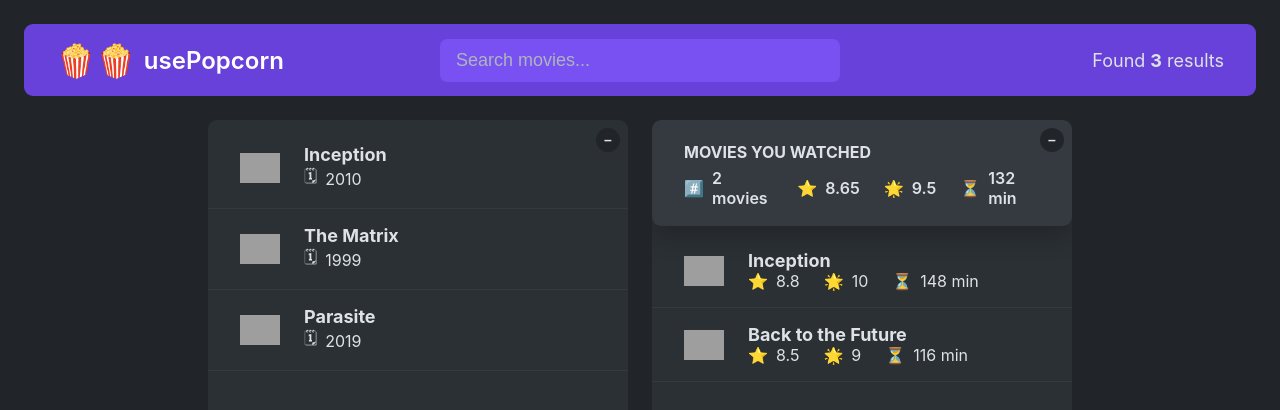
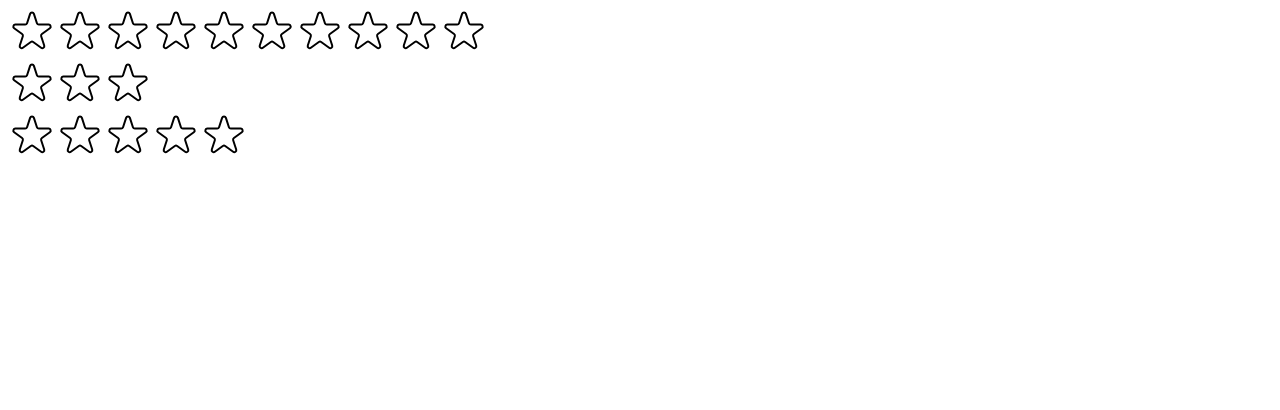
Before and after one commit to Liliane-Top/07-usepopcorn, a React (Create React App) app: page / in a window 1280 px wide. Shown: the top 410 px of the page. Built offline with nearby package versions, Linux system fonts and the light colour scheme; grey boxes are pictures that could not be loaded.

Commit message:
created a reusable component StarRating

```diff
--- a/src/App.js
+++ b/src/App.js
@@ -62,15 +62,13 @@
       </NavBar>
 
       <Main>
-        <Box element={<MovieList movies={movies} />} />
-        <Box
-          element={
-            <>
-              <WatchedSummary watched={watched} />
-              <WatchedMovieList watched={watched} />
-            </>
-          }
-        />
+        <Box>
+          <MovieList movies={movies} />
+        </Box>
+        <Box>
+          <WatchedSummary watched={watched} />
+          <WatchedMovieList watched={watched} />
+        </Box>
       </Main>
     </>
   );
@@ -120,7 +118,7 @@
   return <main className="main">{children}</main>;
 }
 
-function Box({ element }) {
+function Box({ children }) {
   const [isOpen, setIsOpen] = useState(true);
 
   return (
@@ -129,7 +127,7 @@
         {isOpen ? "–" : "+"}
       </button>
 
-      {isOpen && element}
+      {isOpen && children}
     </div>
   );
 }
--- /dev/null
+++ b/src/StarRating.js
@@ -0,0 +1,93 @@
+import { useState } from "react";
+
+const containerStyle = {
+  display: "flex",
+  alignItems: "center",
+  gap: "16px",
+};
+
+const starContainerStyle = {
+  display: "flex",
+};
+
+const textStyle = {
+  lineHeigth: "1",
+  margin: "0",
+};
+
+const starStyle = {
+  heigth: "48px",
+  width: "48px",
+  display: "block",
+  cursor: "pointer",
+};
+
+//setting default value for maxRating to 5
+export default function StarRating({ maxRating = 5 }) {
+  const [rating, setRating] = useState(0);
+
+  function handleRating(rating) {
+    setRating(rating);
+  }
+
+  return (
+    <div style={containerStyle}>
+      <div style={starContainerStyle}>
+        {Array.from({ length: maxRating }, (_, i) => (
+          //   to setRating use the index + 1 to know how many starts are indicated
+          <Star
+            key={i}
+            onRate={() => handleRating(i + 1)}
+            full={rating >= i + 1}
+          />
+        ))}
+      </div>
+      <p style={textStyle}>{rating || ""}</p>
+    </div>
+  );
+}
+
+function Star({ onRate, full }) {
+  return (
+    <span role="button" style={starStyle} onClick={onRate}>
+      {full ? (
+        <svg
+          xmlns="http://www.w3.org/2000/svg"
+          viewBox="0 0 20 20"
+          fill="#000"
+          stroke="#000"
+        >
+          <path d="M9.049 2.927c.3-.921 1.603-.921 1.902 0l1.07 3.292a1 1 0 00.95.69h3.462c.969 0 1.371 1.24.588 1.81l-2.8 2.034a1 1 0 00-.364 1.118l1.07 3.292c.3.921-.755 1.688-1.54 1.118l-2.8-2.034a1 1 0 00-1.175 0l-2.8 2.034c-.784.57-1.838-.197-1.539-1.118l1.07-3.292a1 1 0 00-.364-1.118L2.98 8.72c-.783-.57-.38-1.81.588-1.81h3.461a1 1 0 00.951-.69l1.07-3.292z" />
+        </svg>
+      ) : (
+        <svg
+          xmlns="http://www.w3.org/2000/svg"
+          fill="none"
+          viewBox="0 0 24 24"
+          stroke="#000"
+        >
+          <path
+            strokeLinecap="round"
+            strokeLinejoin="round"
+            strokeWidth="{2}"
+            d="M11.049 2.927c.3-.921 1.603-.921 1.902 0l1.519 4.674a1 1 0 00.95.69h4.915c.969 0 1.371 1.24.588 1.81l-3.976 2.888a1 1 0 00-.363 1.118l1.518 4.674c.3.922-.755 1.688-1.538 1.118l-3.976-2.888a1 1 0 00-1.176 0l-3.976 2.888c-.783.57-1.838-.197-1.538-1.118l1.518-4.674a1 1 0 00-.363-1.118l-3.976-2.888c-.784-.57-.38-1.81.588-1.81h4.914a1 1 0 00.951-.69l1.519-4.674z"
+          />
+        </svg>
+      )}
+    </span>
+  );
+}
+
+/*
+SPACING SYSTEM (px)
+2 / 4 / 8 / 12 / 16 / 24 / 32 / 40 / 48 / 64 / 80 / 96 / 128
+
+FONT SIZE SYSTEM (px)
+10 / 12 / 14 / 16 / 18 / 20 / 24 / 30 / 36 / 44 /52 / 62 / 74 / 86 / 98
+*/
+
+/*
+
+
+
+*/
--- a/src/index.js
+++ b/src/index.js
@@ -1,11 +1,15 @@
 import React from "react";
 import ReactDOM from "react-dom/client";
-import "./index.css";
-import App from "./App";
+// import "./index.css";
+// import App from "./App";
+import StarRating from "./StarRating";
 
 const root = ReactDOM.createRoot(document.getElementById("root"));
 root.render(
   <React.StrictMode>
-    <App />
+    {/* <App /> */}
+    <StarRating maxRating={10} />
+    <StarRating maxRating={3} />
+    <StarRating />
   </React.StrictMode>
 );
```
Also changed, not shown: src/index.css (+0 -41 lines).
